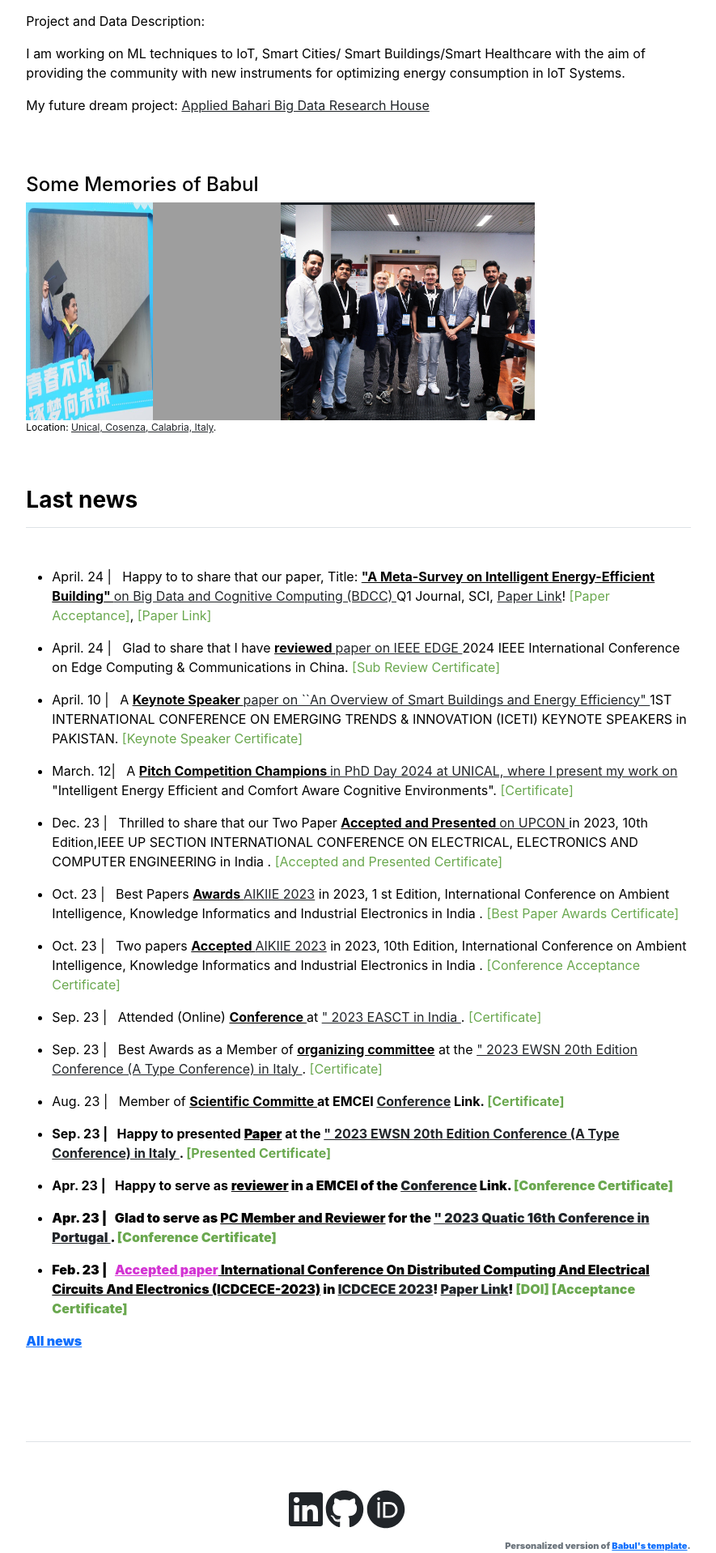
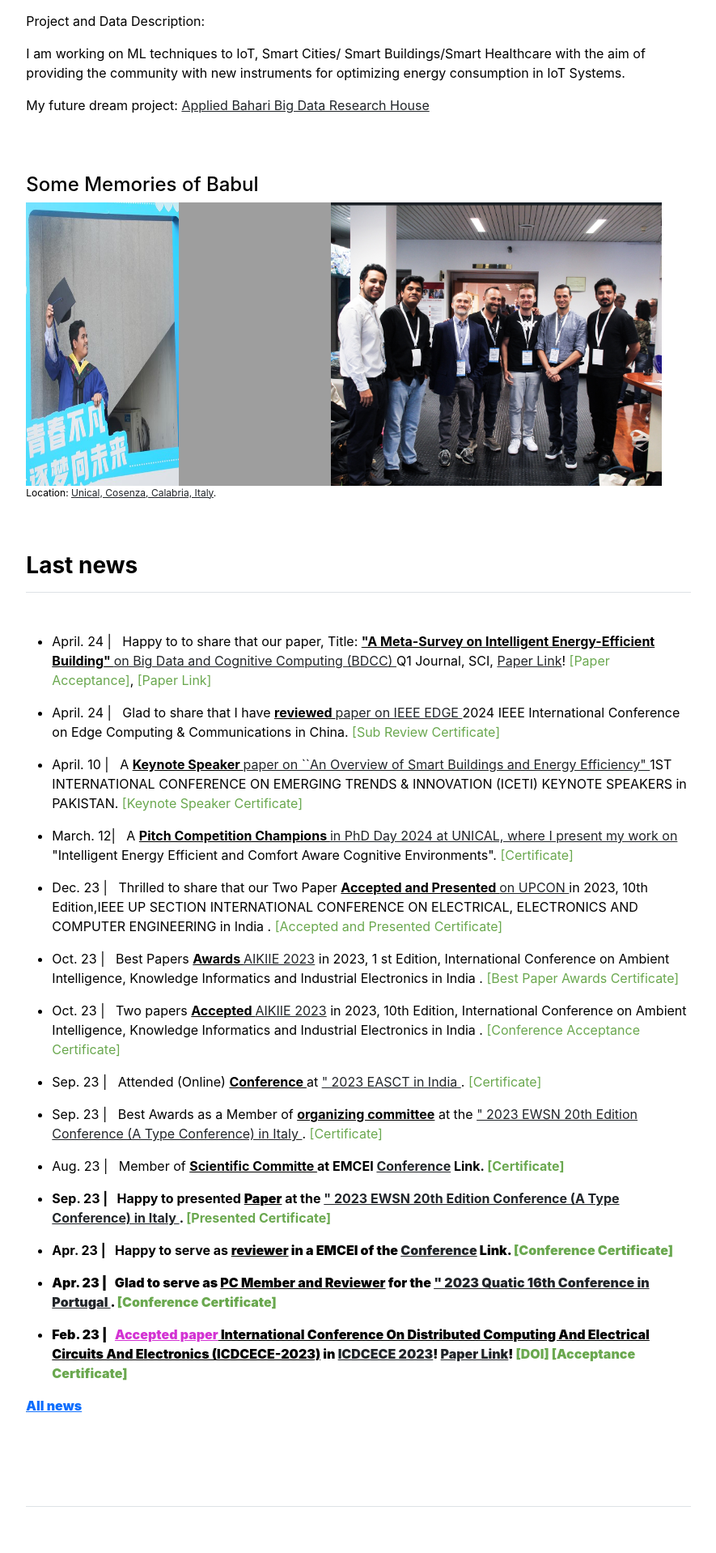
Before and after one commit to babulcseian/babulcseian.github.io, a Jekyll site: the page built from index.md, in a window 1280 px wide. Shown: the part 817-2735 px from the top of the page at 81% size, without its empty margins (197-1082 px from the left). Built offline with Jekyll 4.4.1, drawn with Linux system fonts in a browser that asks for light colours; a style sheet for code colours, icons or effects is not loaded.

Commit message:
Update home.html

```diff
--- a/_layouts/home.html
+++ b/_layouts/home.html
@@ -39,9 +39,9 @@
     <br>
   <h4>Some Memories of Babul</h4>
     <div style="display: flex; justify-content: space-between;">
-        <img src="{{ site.github.url }}/assets/img/Md Babul Con.jpg" alt="Home" width="50%" title="MSc Graduation">
-        <img src="{{ site.github.url }}/assets/img/Md Babul Islam with Prof.jpg" alt="Home" width="50%">
-        <img src="{{ site.github.url }}/assets/img/Md Babul Islam Lab.jpg" alt="Home" width="100%">
+        <img src="{{ site.github.url }}/assets/img/Md Babul Con.jpg" alt="Home" width="60%" title="MSc Graduation">
+        <img src="{{ site.github.url }}/assets/img/Md Babul Islam with Prof.jpg" alt="Home" width="60%">
+        <img src="{{ site.github.url }}/assets/img/Md Babul Islam Lab.jpg" alt="Home" width="130%">
     </div>
     <p style="font-size:12px">
         Location: <a class="other" href='https://goo.gl/maps/hsu2JB4HwjQN7TqC7'>Unical, Cosenza, Calabria, Italy</a>.
```
